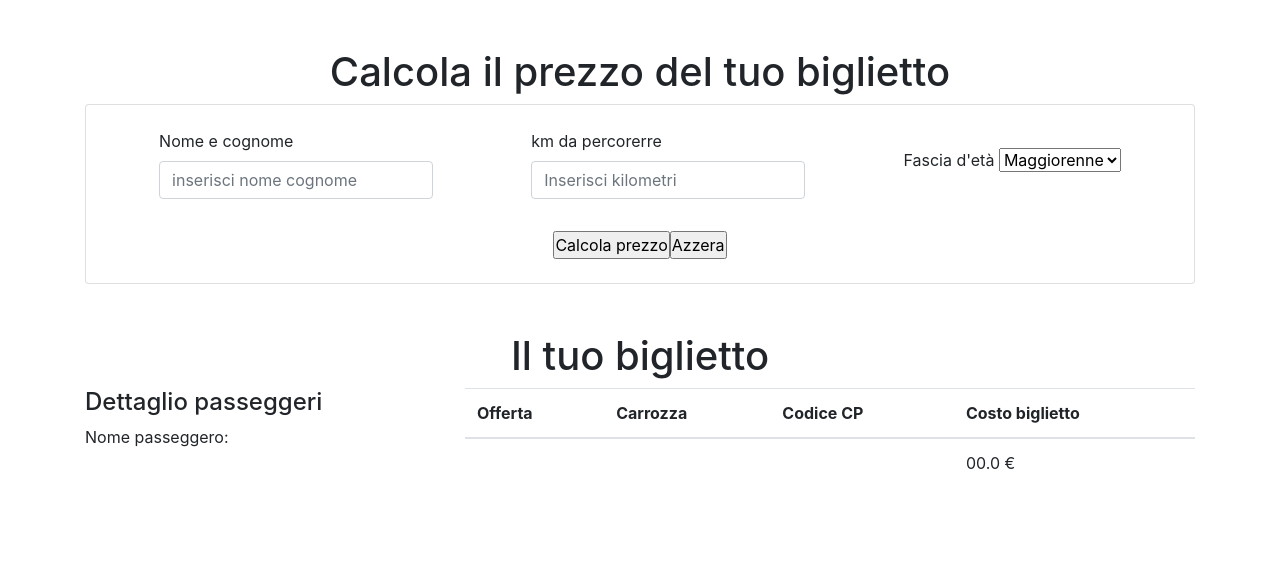
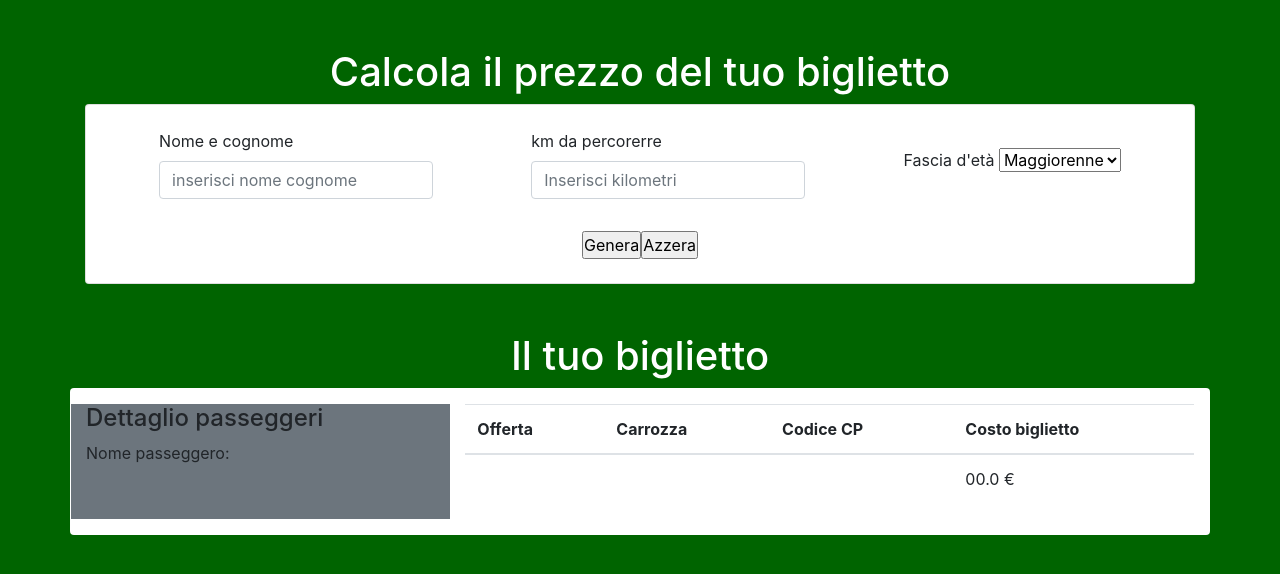
Before and after one commit to EmanueleBrusa/js-biglietto-treno-form, a plain HTML site: page index.html in a window 1280 px wide. Drawn offline with nearby package versions, Linux system fonts and the light colour scheme.

Commit message:
insierite stilizzazioni

```diff
--- a/css/style.css
+++ b/css/style.css
@@ -3,3 +3,6 @@
     margin: 0;
     box-sizing: border-box;
 }
+body{
+    background-color: darkgreen;
+}
--- a/index.html
+++ b/index.html
@@ -12,7 +12,7 @@
 </head>
 <body>
     <main>
-        <h1 class="text-center mt-5"> Calcola il prezzo del tuo biglietto</h1>
+        <h1 class="text-center mt-5 text-white"> Calcola il prezzo del tuo biglietto</h1>
         <div class="container">
             <div class="row">
                 <div class="col">
@@ -42,7 +42,7 @@
                         </form>
                         <div class="d-flex justify-content-center mt-3">
                             <!-- Pulsanti -->
-                            <input class="me-4" type="button" id="genera" value="Calcola prezzo">
+                            <input class="me-4" type="button" id="genera" value="Genera">
                             <input type="button" id="azzera" value="Azzera">
                         </div>
                     </div>
@@ -50,11 +50,10 @@
                 </div>
             </div>
         </div>
-        <h1 class="text-center"> Il tuo biglietto</h1>
-        <div class="">
-            <div class="container">
+        <h1 class="text-center text-white"> Il tuo biglietto</h1>
+            <div class="container bg-white rounded p-3">
                 <div class="row">
-                    <div class="col-4">
+                    <div class="col-4 bg-secondary">
                         <h4>Dettaglio passeggeri</h4>
                         <div class="">
                             <!-- RISULTATO  -->
@@ -84,7 +83,6 @@
                     </div>
                 </div>
             </div>
-        </div>
     </main>
 </body>
 </html>
```
